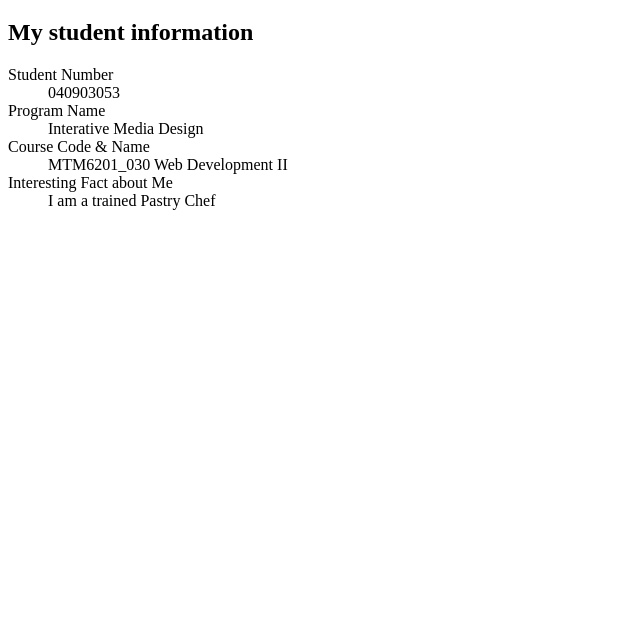
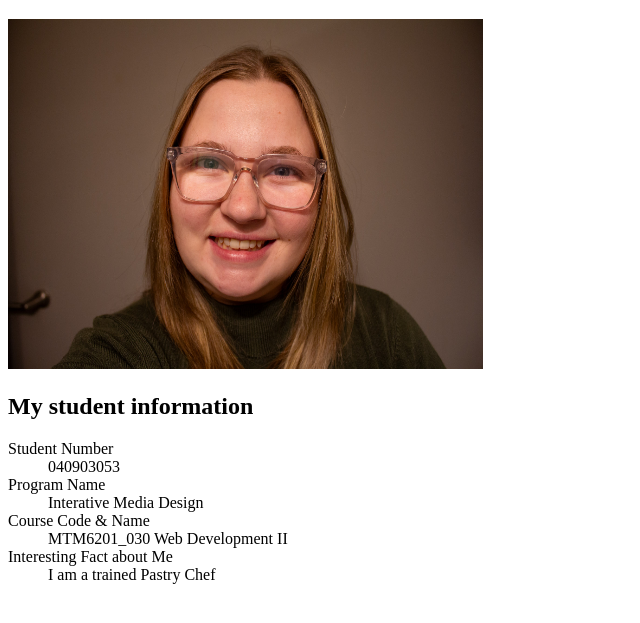
Before and after one commit to gutt0014/mtm6201-week1, a plain HTML site: page index.html in a window 1280 px wide. Shown: the part 61-684 px from the top of the page, without its empty margins (0-640 px from the left). Drawn offline with Linux system fonts and the light colour scheme.

Commit message:
Adds image folder and image

```diff
--- a/index.html
+++ b/index.html
@@ -10,6 +10,7 @@
         <h1>Kaitlynn Guttridge</h1>
     </header>
     <main>
+        <img src="images/Self-1.jpg" alt="Self Portrait" width="475" height="350">
         <h2>My student information</h2>
         <dl>
             <dt>Student Number</dt>
```
Also changed, not shown: images/Self-1.jpg (added).
